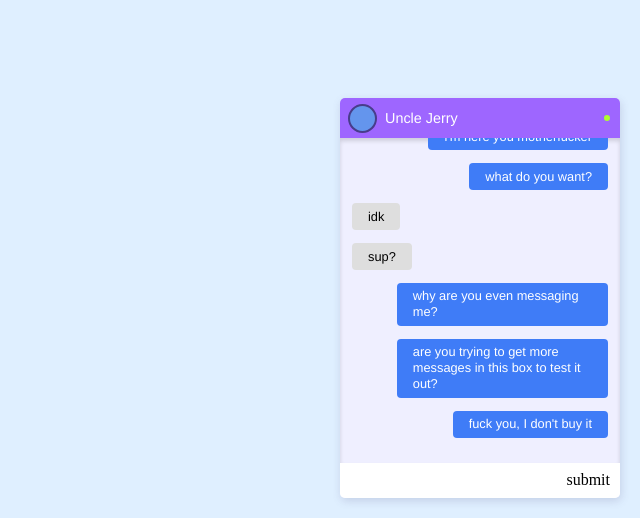
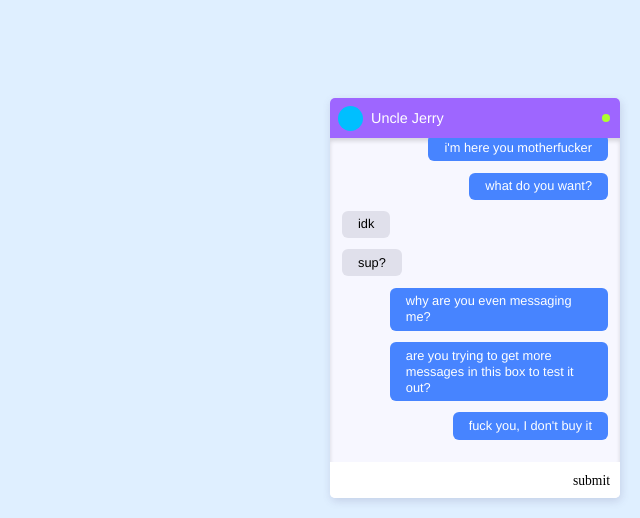
Before and after one commit to jerrywalters/portfolio-threejs, a plain HTML site: page design/chat-client.html in a window 1280 px wide. Shown: the part 282-800 px from the top of the page, without its empty margins (640-1280 px from the left). Drawn offline with nearby package versions, Linux system fonts and the light colour scheme.

Commit message:
tweak client chat styles

```diff
--- a/design/style.css
+++ b/design/style.css
@@ -178,12 +178,6 @@ table {
     padding: 1rem 1rem .5rem 1rem;
     display: flex;
 }
-.chat-form--client {
-    background-color:  #fff;
-    border-bottom-left-radius: 5px;
-    border-bottom-right-radius: 5px;
-    padding: .5rem .8rem .5rem 1rem;
-}
 .chat-form__input {
     width: 80%;
     background: transparent;
@@ -203,7 +197,13 @@ table {
     right: 10px;
 
 }
-
+.chat-form--client {
+    background-color:  #fff;
+    border-bottom-left-radius: 5px;
+    border-bottom-right-radius: 5px;
+    padding: .6rem .8rem .6rem 1rem;
+    font-size: .85em;
+}
 /*
 
 /* Chat Client */
@@ -224,11 +224,11 @@ table {
     padding: 0 .5rem;
 }
 .uncle-icon {
-    background-color: cornflowerblue;
+    background-color: deepskyblue;
     content: '';
     height: 25px;
     width: 25px;
-    border: solid 2px darkslateblue;
+    /*border: solid 1px darkslateblue;*/
     border-radius: 20px;
 }
 .uncle-name {
@@ -243,17 +243,19 @@ table {
     right: 10px;
     content: '';
     background-color: greenyellow;
-    height: 6px;
-    width: 6px;
-    border-radius: 4px;
+    /*background-color: transparent;
+    border: 1px solid greenyellow;*/
+    height: 8px;
+    width: 8px;
+    border-radius: 5px;
 }
 .chat-window {
-    width: 280px;
+    width: 290px;
     height: 400px;
     position: absolute;
     bottom: 20px;
     right: 20px;
-    background-color: #efefff;
+    background-color: #f7f7ff;
     border-radius: 5px;
     box-shadow: 1px 3px 8px 0px rgba(90, 84, 133,0.2);
 }
@@ -274,8 +276,8 @@ table {
 
 .client-messages__item {
     padding: .35rem 1rem;
-    margin-bottom: .8rem;
-    border-radius: 4px;
+    margin-bottom: .7rem;
+    border-radius: 6px;
     max-width: 70%;
     font-family: Helvetica, sans-serif;
     font-weight: 300;
@@ -284,10 +286,10 @@ table {
 }
 .client-messages__item--admin {
     margin-left: auto;
-    background-color: #3F7CF7;
+    background-color: #4784ff;
     color: #fff;
 }
 .client-messages__item--client {
     margin-right: auto;
-    background-color: #dedede;
+    background-color: #e0e0eb;
 }
```
